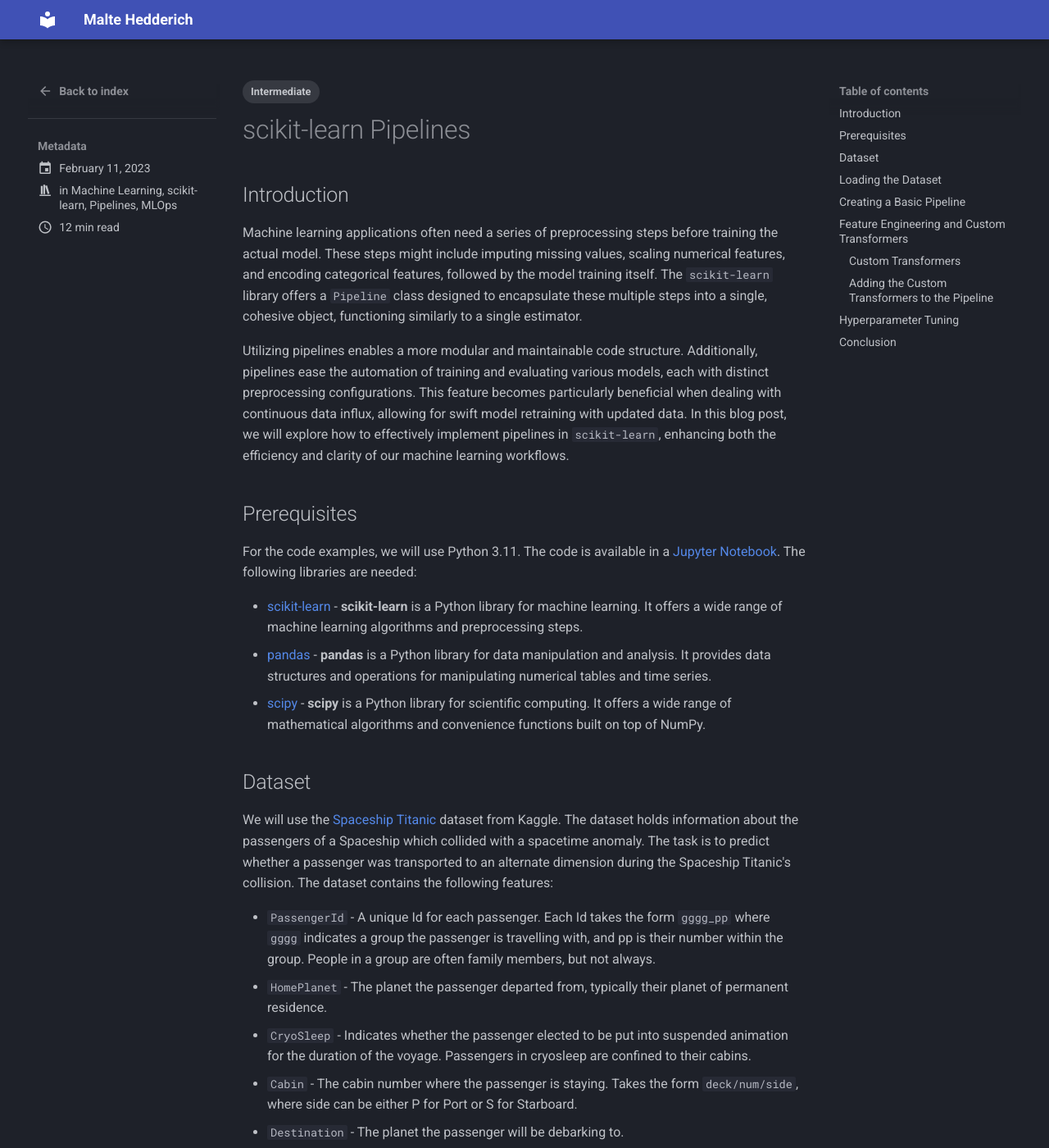
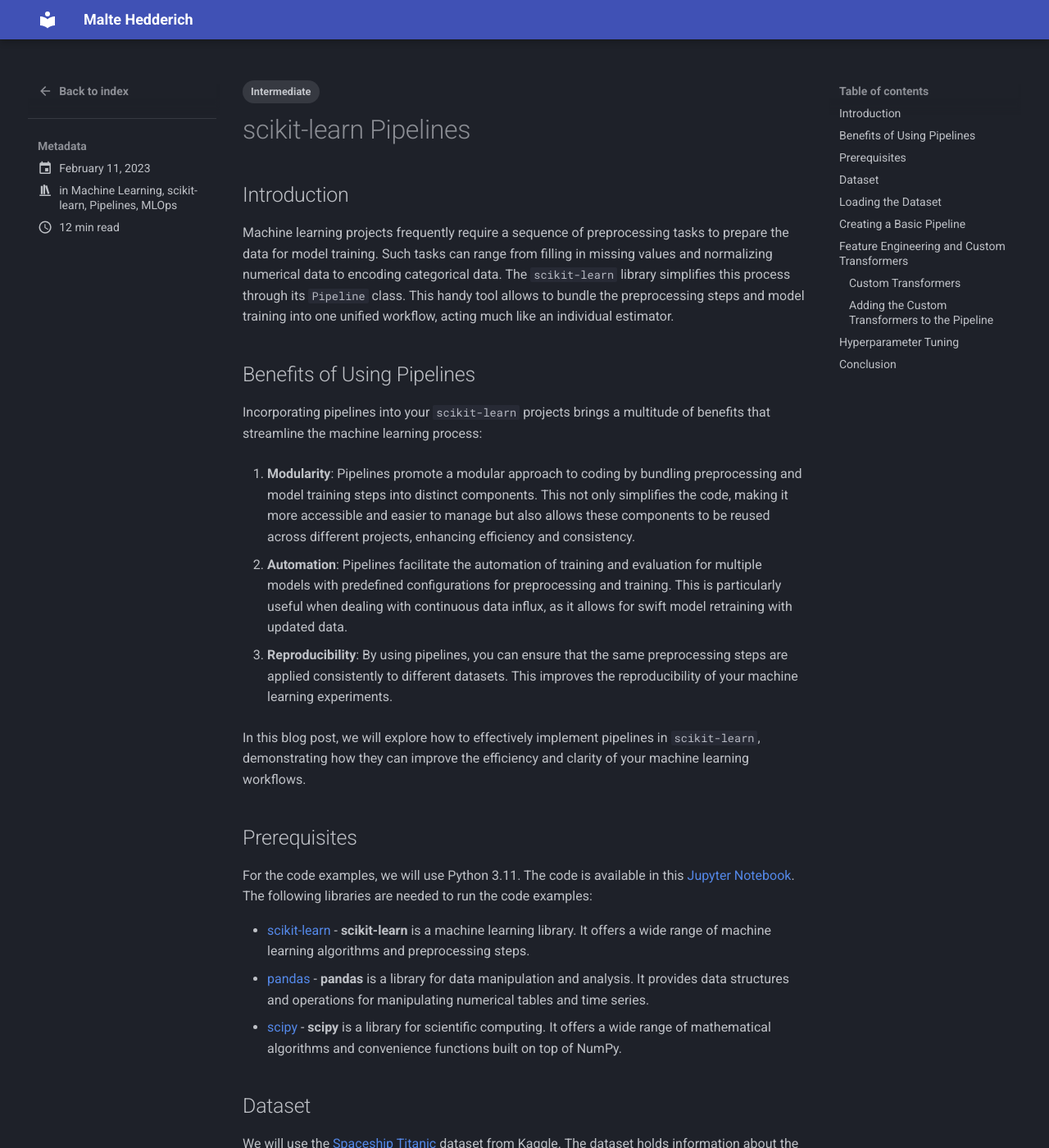
Before and after one commit to maltehedderich/blog, an MkDocs documentation site: the page built from docs/posts/sklearn_pipelines.md, in a window 1280 px wide and 1400 px high. Shown: the whole window at 82% size. Built offline with MkDocs 1.6.1 and Material for MkDocs 9.7.7, drawn with Linux system fonts in a browser that asks for light colours; some of the changed text lies outside the part shown.

Commit message:
add final touches to scikit-learn pipelines post

````diff
--- a/docs/posts/sklearn_pipelines.md
+++ b/docs/posts/sklearn_pipelines.md
@@ -17,25 +17,35 @@ draft: false
 
 ## Introduction
 
-Machine learning applications often need a series of preprocessing steps before training the actual model. These steps might include imputing missing values, scaling numerical features, and encoding categorical features, followed by the model training itself. The `scikit-learn` library offers a `Pipeline` class designed to encapsulate these multiple steps into a single, cohesive object, functioning similarly to a single estimator.
+Machine learning projects frequently require a sequence of preprocessing tasks to prepare the data for model training. Such tasks can range from filling in missing values and normalizing numerical data to encoding categorical data. The `scikit-learn` library simplifies this process through its `Pipeline` class. This handy tool allows to bundle the preprocessing steps and model training into one unified workflow, acting much like an individual estimator.
 
 <!-- more -->
 
-Utilizing pipelines enables a more modular and maintainable code structure. Additionally, pipelines ease the automation of training and evaluating various models, each with distinct preprocessing configurations. This feature becomes particularly beneficial when dealing with continuous data influx, allowing for swift model retraining with updated data. In this blog post, we will explore how to effectively implement pipelines in `scikit-learn`, enhancing both the efficiency and clarity of our machine learning workflows.
+## Benefits of Using Pipelines
+
+Incorporating pipelines into your `scikit-learn` projects brings a multitude of benefits that streamline the machine learning process:
+
+1. **Modularity**: Pipelines promote a modular approach to coding by bundling preprocessing and model training steps into distinct components. This not only simplifies the code, making it more accessible and easier to manage but also allows these components to be reused across different projects, enhancing efficiency and consistency.
+
+2. **Automation**: Pipelines facilitate the automation of training and evaluation for multiple models with predefined configurations for preprocessing and training. This is particularly useful when dealing with continuous data influx, as it allows for swift model retraining with updated data.
+
+3. **Reproducibility**: By using pipelines, you can ensure that the same preprocessing steps are applied consistently to different datasets. This improves the reproducibility of your machine learning experiments.
+
+In this blog post, we will explore how to effectively implement pipelines in `scikit-learn`, demonstrating how they can improve the efficiency and clarity of your machine learning workflows.
 
 ## Prerequisites
 
-For the code examples, we will use Python 3.11. The code is available in a [Jupyter Notebook](https://github.com/maltehedderich/blog/blob/main/notebooks/pipelines_sklearn/pipelines_sklearn.ipynb). The following libraries are needed:
+For the code examples, we will use Python 3.11. The code is available in this [Jupyter Notebook](https://github.com/maltehedderich/blog/blob/main/notebooks/pipelines_sklearn/pipelines_sklearn.ipynb). The following libraries are needed to run the code examples:
 
-- [scikit-learn](https://scikit-learn.org/) - **scikit-learn** is a Python library for machine learning. It offers a wide range of machine learning algorithms and preprocessing steps.
-- [pandas](https://pandas.pydata.org/) - **pandas** is a Python library for data manipulation and analysis. It provides data structures and operations for manipulating numerical tables and time series.
-- [scipy](https://www.scipy.org/) - **scipy** is a Python library for scientific computing. It offers a wide range of mathematical algorithms and convenience functions built on top of NumPy.
+- [scikit-learn](https://scikit-learn.org/) - **scikit-learn** is a machine learning library. It offers a wide range of machine learning algorithms and preprocessing steps.
+- [pandas](https://pandas.pydata.org/) - **pandas** is a library for data manipulation and analysis. It provides data structures and operations for manipulating numerical tables and time series.
+- [scipy](https://www.scipy.org/) - **scipy** is a library for scientific computing. It offers a wide range of mathematical algorithms and convenience functions built on top of NumPy.
 
 ## Dataset
 
 We will use the [Spaceship Titanic](https://www.kaggle.com/competitions/spaceship-titanic/data) dataset from Kaggle. The dataset holds information about the passengers of a Spaceship which collided with a spacetime anomaly. The task is to predict whether a passenger was transported to an alternate dimension during the Spaceship Titanic's collision. The dataset contains the following features:
 
-- `PassengerId` - A unique Id for each passenger. Each Id takes the form `gggg_pp` where `gggg` indicates a group the passenger is travelling with, and pp is their number within the group. People in a group are often family members, but not always.
+- `PassengerId` - A unique id for each passenger. Each id takes the form `gggg_pp` where `gggg` indicates a group the passenger is travelling with, and pp is their number within the group. People in a group are often family members, but not always.
 - `HomePlanet` - The planet the passenger departed from, typically their planet of permanent residence.
 - `CryoSleep` - Indicates whether the passenger elected to be put into suspended animation for the duration of the voyage. Passengers in cryosleep are confined to their cabins.
 - `Cabin` - The cabin number where the passenger is staying. Takes the form `deck/num/side`, where side can be either P for Port or S for Starboard.
@@ -101,7 +111,7 @@ categorical_preprocessor = Pipeline([
 ])
 ```
 
-With both pipelines for numerical and categorical features ready, we combine them using `ColumnTransformer`. This class applies transformers to subsets of columns. We specify the columns using tuples that hold the transformer name and a list of columns, or using a selector object that can be created with `make_column_selector` and selects the columns by data type.
+With both pipelines for numerical and categorical features ready, we combine them using `ColumnTransformer`. This class applies transformers to subsets of columns. We can specify the columns using tuples that hold the transformer name and a list of columns, or using a selector object that can be created with `make_column_selector` and selects the columns by data type.
 
 Here, we apply `numerical_preprocessor` to all numeric columns and `categorical_preprocessor` to all categorical columns:
 
@@ -142,13 +152,13 @@ This setting gives an accuracy of **76.7%** with a random state of 22, which is
 
 ## Feature Engineering and Custom Transformers
 
-Feature engineering is a crucial step in the data science process, where raw data is transformed into features that more accurately represent the problem at hand, thereby enhancing the predictive model's performance on unseen data. This process often uncovers additional information that is not immediately apparent, providing opportunities to create new features.
+Feature engineering is a crucial step in the data science process, where raw data is transformed into features that more accurately represent the problem at hand, thereby enhancing the predictive performance of the model on unseen data.
 
 The `PassengerId` is a unique identifier for each passenger, but also a group identifier according to the feature descriptions provided with the dataset. While we would not expect hidden information in a unique identifier, the group identifier could be useful. According to the description, people in a group are often family members, so there might be some correlation between the group identifier and the target variable. We can extract the group identifier from the `PassengerId` and add it as a new feature.
 
-Similarly, the `Cabin` column offers valuable insights into the deck, room number, and side of the ship. By isolating the deck and ship side information and transforming them into separate features, we can enrich our dataset further.
+Similarly, the `Cabin` column offers valuable insights into the deck, room number, and side of the ship. By transforming these information into separate features, we can enrich our dataset further.
 
-Furthermore, we might want to remove the `Name` column as it is unlikely to be useful for predicting the target variable.
+Additionally, we might want to remove the `Name` column as it is unlikely to be useful for predicting the target variable.
 
 Given the specificity of these tasks to this dataset, it's unlikely that an off-the-shelf transformer from libraries like scikit-learn will meet our needs. However, creating a custom transformer is straightforward by subclassing the `BaseEstimator` and `TransformerMixin` classes from scikit-learn. The `TransformerMixin` class offers a `fit_transform` method, which combines `fit` and `transform`. Meanwhile, the `BaseEstimator` class provides `get_params` and `set_params` methods, which are required by other scikit-learn tools such as `GridSearchCV` and `RandomizedSearchCV`.
 
````
Also changed, not shown: other parts of docs/posts/sklearn_pipelines.md (+2 -2 lines).
